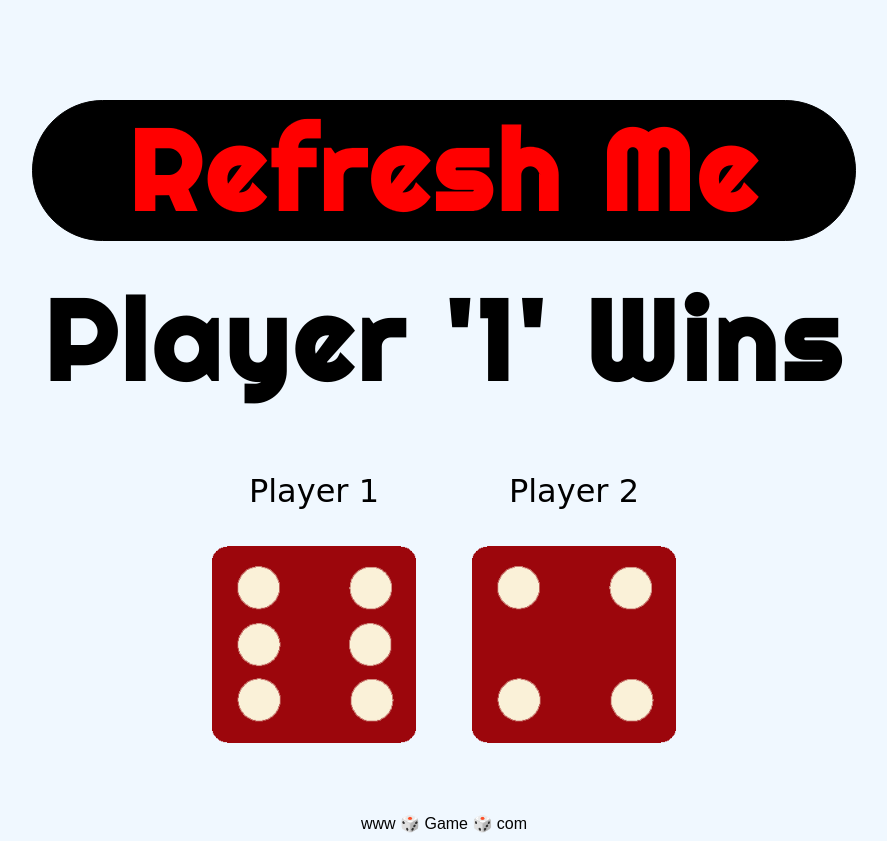
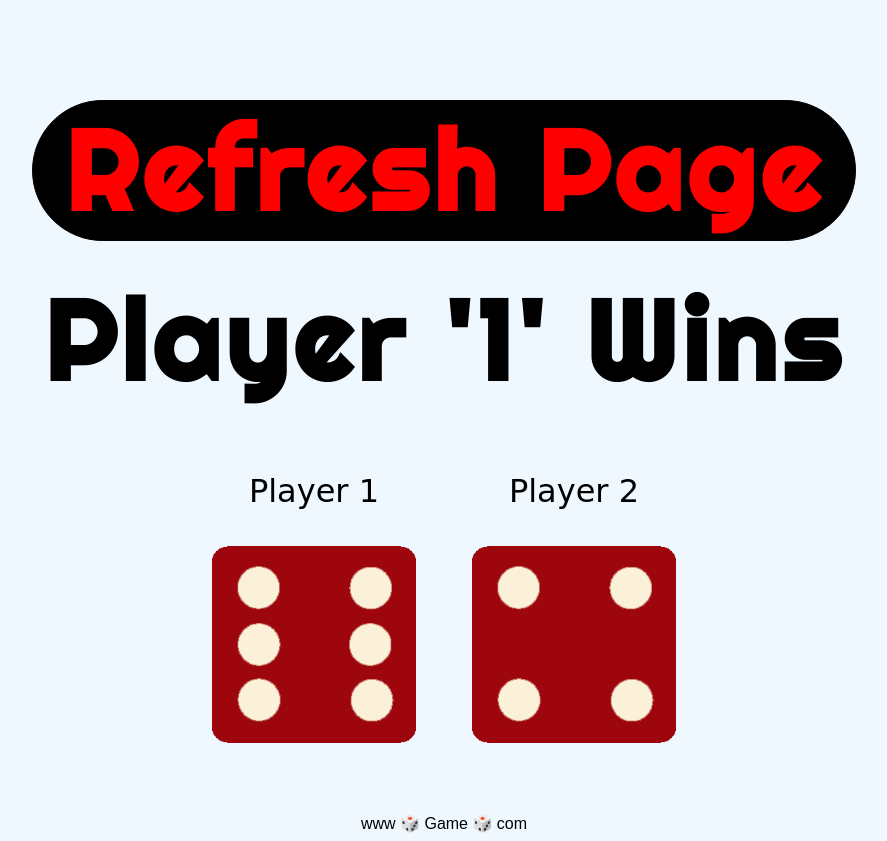
Before and after one commit to syedumair06/dice-game, a plain HTML site: page dicee.html in a window 1280 px wide. Shown: the whole page, without its empty margins (196-1083 px from the left). Drawn offline with Linux system fonts and the light colour scheme; a web font is replaced by a local one.

Commit message:
Update dicee.html

```diff
--- a/dicee.html
+++ b/dicee.html
@@ -10,7 +10,7 @@
   <body>
 
     <div class="container">
-      <h1>Refresh Me</h1>
+      <h1>Refresh Page</h1>
       <h2></h2>
 
       <div class="dice">
```
